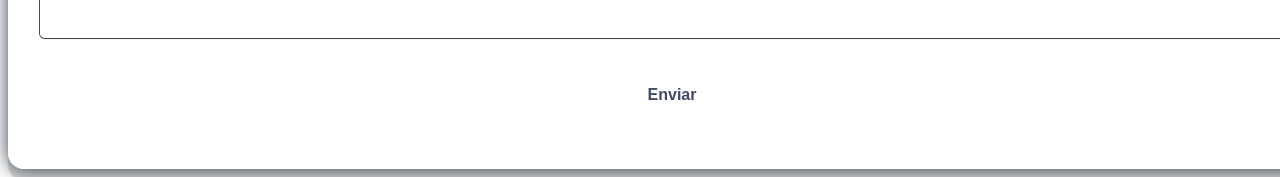
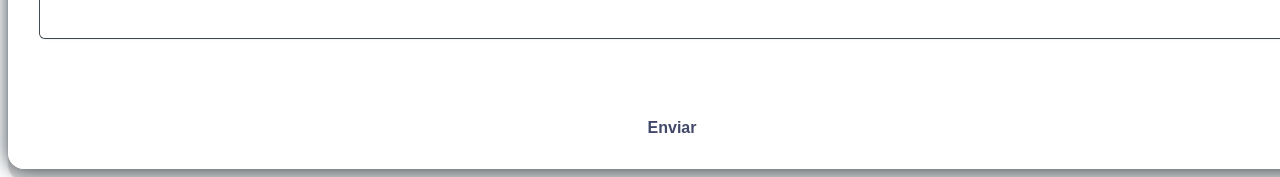
Before and after one commit to Diego-Cesare/sos_manutencao, a React (Vite) app: page / in a window 1280 px wide. Shown: the part 663-840 px from the top of the page. Built offline with nearby package versions, Linux system fonts and the light colour scheme; the HTML template or start-up script is replaced by a standard one.

Commit message:
Corrigido os erros de layout

```diff
--- a/src/styles/itens.sass
+++ b/src/styles/itens.sass
@@ -92,7 +92,9 @@ textarea:focus
     box-shadow: rgba(0, 0, 0, 0.16) 0px 1px 2px, rgb(71, 89, 255) 0px 0px 0px 2px
 
 button
-    width: 100%
+    position: absolute
+    bottom: 0
+    width: 90%
     margin: 1rem
     padding: 1rem
     font-size: 1rem
```
